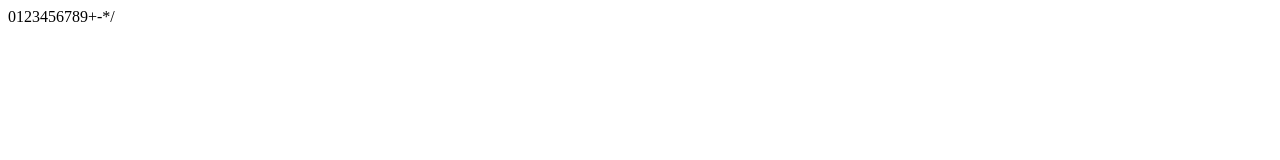
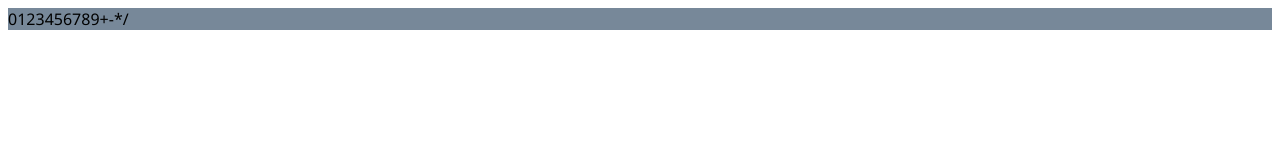
Before and after one commit to oshj1/calculator, a plain HTML site: page app/index.html in a window 1280 px wide. Drawn offline with Linux system fonts and the light colour scheme.

Commit message:
changed font globally

```diff
--- a/app/style.css
+++ b/app/style.css
@@ -1,5 +1,10 @@
+*{
+    font-family:'Segoe UI', Tahoma, Geneva, Verdana, sans-serif
+}
+
 .calculator-container{
     display: flex;
+    background-color: lightslategrey;
 
 }
 
```
